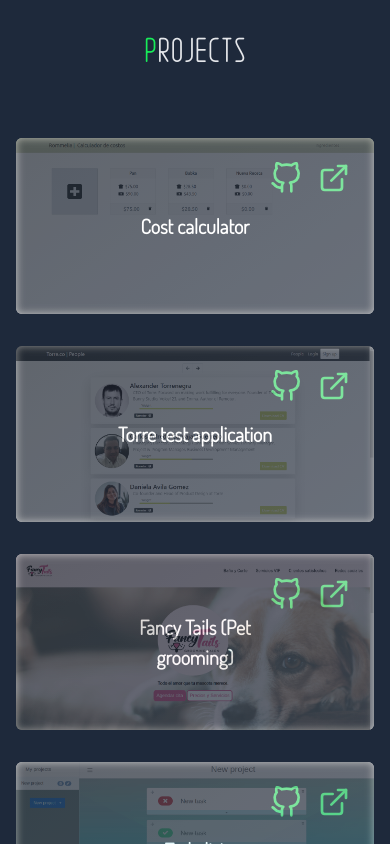
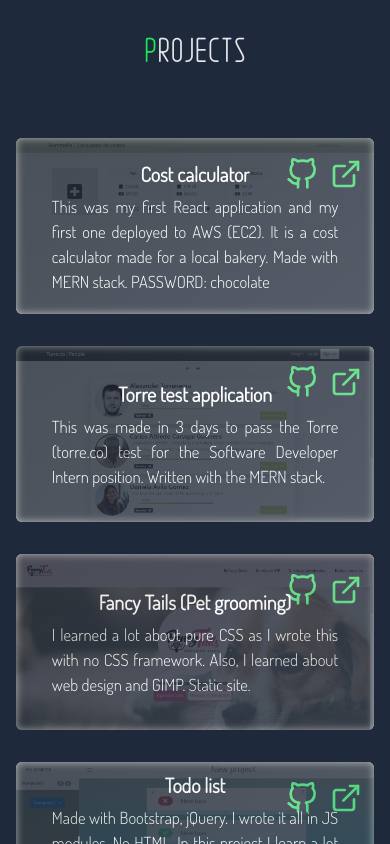
Before and after one commit to dassaevtagle/portfolio_2022, a React (Create React App) app: page / in a window 390 px wide. Shown: the part 2100-2944 px from the top of the page. Built offline with nearby package versions, Linux system fonts and the light colour scheme.

Commit message:
add first stage Lightbox

```diff
--- a/src/assets/scss/components/Grid.scss
+++ b/src/assets/scss/components/Grid.scss
@@ -16,7 +16,7 @@ $hover-transition: .2s ease;
     }
 
     .overlay {
-      @apply opacity-70 lg:opacity-0;
+      @apply opacity-80 lg:opacity-0;
       position: relative;
       top: 0;
       bottom: 0;
@@ -24,6 +24,7 @@ $hover-transition: .2s ease;
       right: 0;
       height: 100%;
       width: 100%;
+      padding: 8px 0;
       transition: $hover-transition;
       box-shadow: inset 0px 0px 9px#b0b0b0;
       background: linear-gradient(145deg, #1b2535, #27334a);
@@ -34,6 +35,7 @@ $hover-transition: .2s ease;
 
       &_text {
         font-size: 20px;
+        width: 80%;
         position: absolute;
         top: 50%;
         left: 50%;
@@ -41,7 +43,15 @@ $hover-transition: .2s ease;
         -ms-transform: translate(-50%, -50%);
         transform: translate(-50%, -50%);
         text-align: center;
-        @apply text-white font-bold;
+        font-weight: 700;
+        @apply text-white;
+
+        &-description {
+          margin-top: 5px;
+          font-weight: 200;
+          text-align: justify;
+          font-size: smaller;
+        }
       }
     }
   }
--- a/src/assets/scss/components/Lightbox.scss
+++ b/src/assets/scss/components/Lightbox.scss
@@ -8,18 +8,24 @@
   text-align: center;
   grid-auto-rows: max-content;
   align-content: center;
+  overflow: visible;
   padding: 1.5rem;
-  background-color: rgb(51 51 51 / 80%);
+  background-color: rgb(51 51 51 / 95%);
   z-index: 2;
 
   &_image {
     margin: auto;
-    height: 400px;
     object-fit: contain;
     opacity: 1;
+    @apply h-80;
+  }
+
+  &_name {
+    padding-top: 22px;
   }
 
   &_caption {
-    padding-top: 2em;
+    padding-top: 10px;
+    text-align: justify;
   }
 }
--- a/src/components/Grid.tsx
+++ b/src/components/Grid.tsx
@@ -14,6 +14,7 @@ function Grid ({children}: {children: ReactNode}) {
 type BoxProps = {
   name: string;
   image?: string;
+  description: string;
   sourceUrl?: string;
   demoUrl?: string;
   lgRow?: boolean;
@@ -25,7 +26,7 @@ type BoxProps = {
 /**
  *lgRows and lgColumns will span 2 places and only after lg breakpoint.
 */
-function Box({name, image, sourceUrl, demoUrl, lgRow = false, lgColumn = false, onClick, children}: BoxProps) {
+function Box({name, image, description, sourceUrl, demoUrl, lgRow = false, lgColumn = false, onClick, children}: BoxProps) {
   const boxClass = generateBoxClass(lgColumn, lgRow);
   const styleBgImage: CSSProperties = image ? {
     backgroundImage: `url(${image})`,
@@ -35,7 +36,7 @@ function Box({name, image, sourceUrl, demoUrl, lgRow = false, lgColumn = false,
     <div className={boxClass} style={styleBgImage} onClick={onClick}>
       <div className="overlay">
         <div className="relative float-right">
-          <div className="inline-flex gap-x-4 m-6 text-highlight">
+          <div className="inline-flex gap-x-3 m-3 text-highlight">
             {
               sourceUrl &&
               <ExternalLink href={sourceUrl}>
@@ -51,7 +52,12 @@ function Box({name, image, sourceUrl, demoUrl, lgRow = false, lgColumn = false,
           </div>
         </div>
         <div className="overlay_text">
-          {name}
+          <div className="overlay_text-name">
+            {name}
+          </div>
+          <div className="overlay_text-description">
+            {description}
+          </div>
           {children}
         </div>
       </div>
--- a/src/components/Lightbox.tsx
+++ b/src/components/Lightbox.tsx
@@ -23,12 +23,14 @@ const Lightbox = forwardRef<LightboxHandle, LightboxProps>(({projects}, ref) =>
     if (container.current) {
       let containerDiv = container.current
       let img = containerDiv.firstChild as HTMLImageElement;
-      let descriptionDiv = containerDiv.children[1] as HTMLDivElement;
+      let nameDiv = containerDiv.children[1] as HTMLDivElement;
+      let descriptionDiv = containerDiv.children[2] as HTMLDivElement;
 
       containerDiv.style.display = 'grid';
       img.src = selectedProject.image;
       img.alt = selectedProject.name;
-      descriptionDiv.innerText = selectedProject.name
+      nameDiv.innerText = selectedProject.name
+      descriptionDiv.innerText = selectedProject.description
     }
   }
 
@@ -41,6 +43,7 @@ const Lightbox = forwardRef<LightboxHandle, LightboxProps>(({projects}, ref) =>
   return (
     <div className="lightbox" ref={container} onClick={close}>
       <img className="lightbox_image" alt=""/>
+      <div className="lightbox_name"></div>
       <div className="lightbox_caption"></div>
     </div>
   )
--- a/src/sections/Projects.tsx
+++ b/src/sections/Projects.tsx
@@ -1,6 +1,6 @@
+import { useRef } from "react"
 import FullPageContainer from "../components/FullPageContainer"
 import { Box, Grid } from "../components/Grid"
-import { useRef } from "react"
 import Title from "../components/Title"
 import Lightbox, { LightboxHandle } from "../components/Lightbox"
 
@@ -16,6 +16,7 @@ import '../assets/scss/sections/Projects.scss';
 export type Project = {
   image: string;
   name: string;
+  description: string;
   sourceUrl?: string;
   demoUrl?: string;
   lgColumn?: boolean;
@@ -27,6 +28,8 @@ function Projects() {
     {
       image: CostCalculator,
       name: 'Cost calculator',
+      description: `This was my first React application and my first one deployed to AWS (EC2).
+      It is a cost calculator made for a local bakery. Made with MERN stack. PASSWORD: chocolate`,
       sourceUrl: 'https://github.com/dassaevtagle/cost-calculator',
       demoUrl: 'https://calculador-costos.herokuapp.com/',
       lgColumn: true,
@@ -34,6 +37,8 @@ function Projects() {
     {
       name: 'Torre test application',
       image: TorreTest,
+      description: `This was made in 3 days to pass the Torre (torre.co)
+      test for the Software Developer Intern position. Written with the MERN stack.`,
       sourceUrl: 'https://github.com/dassaevtagle/employee-info',
       demoUrl: 'https://torreco-test.herokuapp.com/',
       lgRow: true,
@@ -41,12 +46,16 @@ function Projects() {
     {
       name: 'Fancy Tails (Pet grooming)',
       image: FancyTails,
+      description: `I learned a lot about pure CSS as I wrote this with no CSS framework.
+      Also, I learned about web design and GIMP. Static site. `,
       sourceUrl: 'https://github.com/dassaevtagle/veterinaria-huesitos',
       demoUrl: 'https://dassaevtagle.github.io/veterinaria-huesitos/',
     },
     {
       name: 'Todo list',
       image: TodoApp,
+      description: `Made with Bootstrap, jQuery. I wrote it all in JS modules. No HTML.
+      In this project I learn a lot from Webpack from scratch and pure JS (modules, factory functions, DOM manipulation).`,
       sourceUrl: 'https://github.com/dassaevtagle/Todo_App',
       demoUrl: 'https://dassaevtagle.github.io/Todo_App/',
       lgRow: true,
@@ -54,11 +63,15 @@ function Projects() {
     {
       name: 'Messenger form',
       image: RocketCode,
+      description: `This was a test made in 2 days for a project I collaborated. It is a form simulating a messenger chat.
+      It was written with React, Express, Tailwind.`,
       sourceUrl: 'https://github.com/dassaevtagle/rocketcode-test',
     },
     {
       name: 'Portfolio 2021',
       image: Portfolio2021,
+      description: `This was my first portfolio I created. A single HTML, CSS and JS static project.
+      A small Express server was used for the mail delivery in the contact form.`,
       demoUrl: 'http://dassaev-tagle-portfolio.herokuapp.com/',
     },
   ]
@@ -78,8 +91,7 @@ function Projects() {
       <Grid>
         {
           projectsCollection.map((project, i) => (
-            <Box key={i} {...project} onClick={() => openLightBox(i)}>
-            </Box>
+            <Box key={i} {...project} onClick={() => openLightBox(i)}/>
           ))
         }
       </Grid>
```
